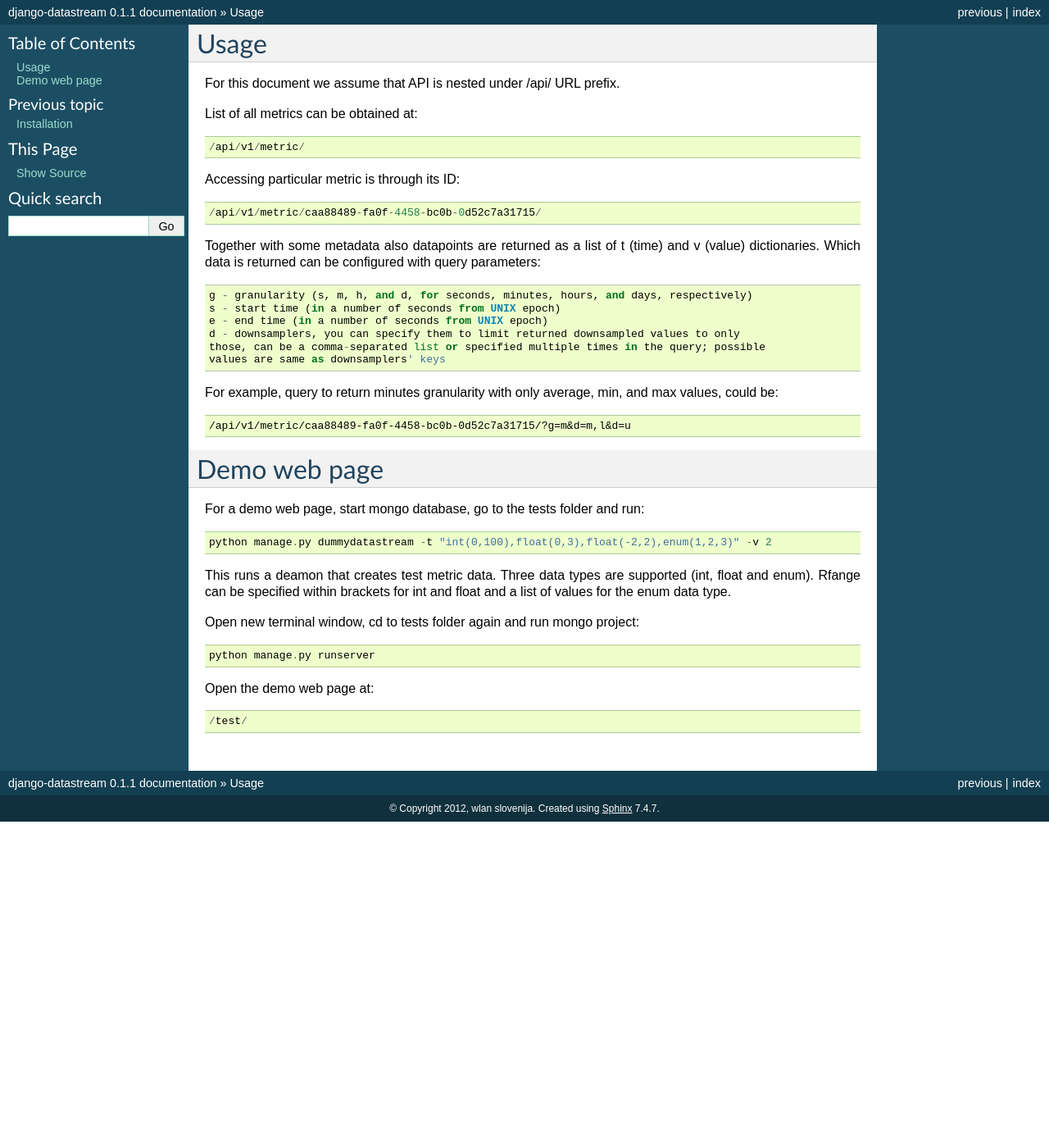
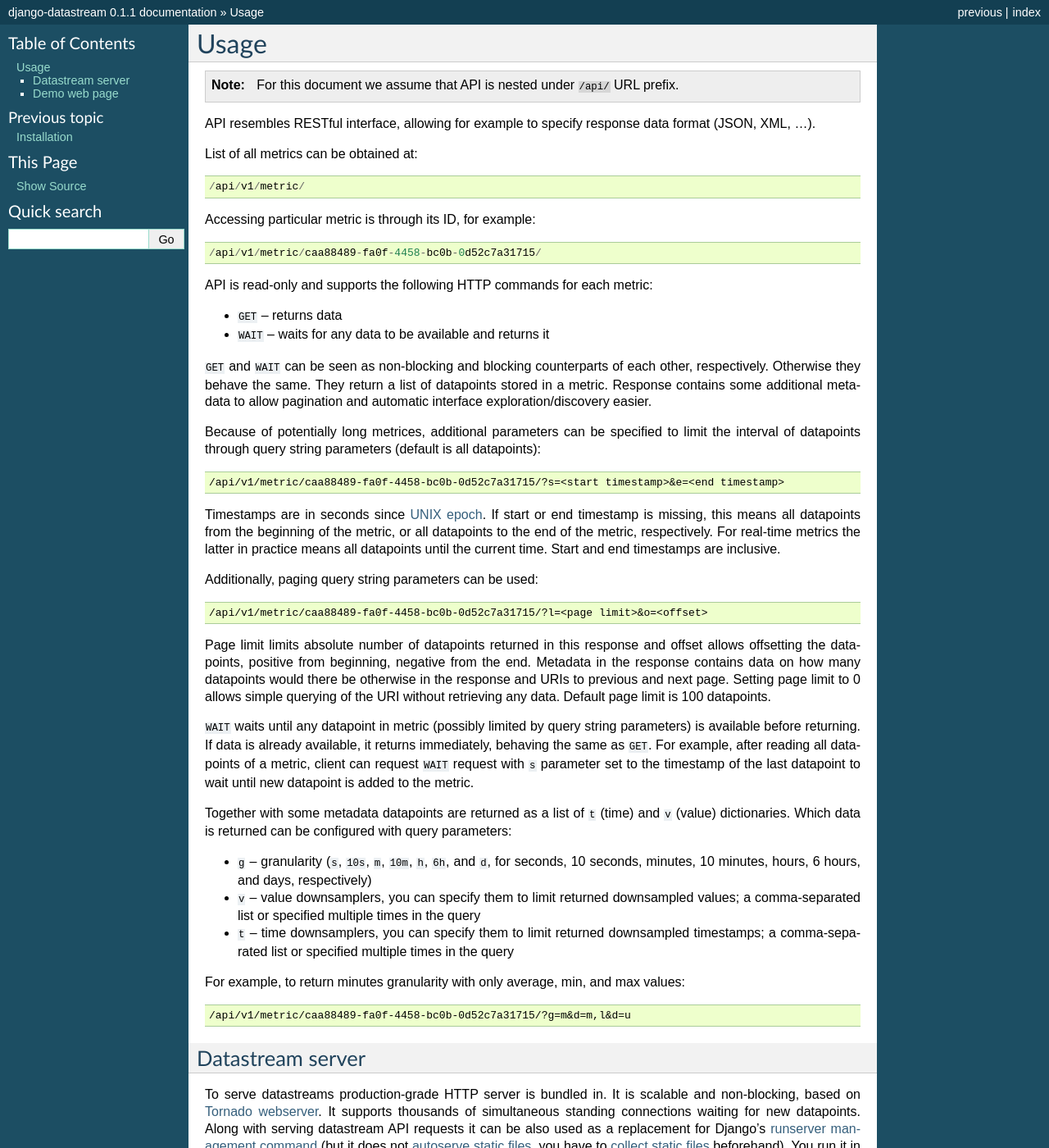
Before and after one commit to wlanslovenija/django-datastream, a Sphinx documentation site: the page built from docs/usage.rst, in a window 1280 px wide and 1400 px high. Shown: the whole window at 82% size. Built offline with Sphinx 7.4.7, drawn with Linux system fonts in a browser that asks for light colours; formulas are drawn with MathJax 3; some of the changed text lies outside the part shown.

Commit message:
Updated documentation.

```diff
--- a/docs/usage.rst
+++ b/docs/usage.rst
@@ -1,38 +1,93 @@
 Usage
 =====
 
-For this document we assume that API is nested under /api/ URL prefix.
+.. note::
+
+    For this document we assume that API is nested under ``/api/`` URL prefix.
+
+API resembles RESTful interface, allowing for example to specify response data format (JSON, XML, ...).
 
 List of all metrics can be obtained at::
 
     /api/v1/metric/
 
-Accessing particular metric is through its ID::
+Accessing particular metric is through its ID, for example::
 
     /api/v1/metric/caa88489-fa0f-4458-bc0b-0d52c7a31715/
 
-Together with some metadata also datapoints are returned as a list of
-t (time) and v (value) dictionaries. Which data is returned can be configured
-with query parameters::
+API is read-only and supports the following HTTP commands for each metric:
 
-    g - granularity (s, m, h, and d, for seconds, minutes, hours, and days, respectively)
-    s - start time (in a number of seconds from UNIX epoch)
-    e - end time (in a number of seconds from UNIX epoch)
-    d - downsamplers, you can specify them to limit returned downsampled values to only
-    those, can be a comma-separated list or specified multiple times in the query; possible
-    values are same as downsamplers' keys
+* ``GET`` -- returns data
+* ``WAIT`` -- waits for any data to be available and returns it
 
-For example, query to return minutes granularity with only average, min, and max values, could be::
+``GET`` and ``WAIT`` can be seen as non-blocking and blocking counterparts of each other, respectively.
+Otherwise they behave the same. They return a list of datapoints stored in a metric. Response contains
+some additional metadata to allow pagination and automatic interface exploration/discovery easier.
+
+Because of potentially long metrices, additional parameters can be specified to limit the interval of
+datapoints through query string parameters (default is all datapoints)::
+
+    /api/v1/metric/caa88489-fa0f-4458-bc0b-0d52c7a31715/?s=<start timestamp>&e=<end timestamp>
+
+Timestamps are in seconds since `UNIX epoch`_. If start or end timestamp is missing, this means all
+datapoints from the beginning of the metric, or all datapoints to the end of the metric, respectively.
+For real-time metrics the latter in practice means all datapoints until the current time. Start and end
+timestamps are inclusive.
+
+Additionally, paging query string parameters can be used::
+
+    /api/v1/metric/caa88489-fa0f-4458-bc0b-0d52c7a31715/?l=<page limit>&o=<offset>
+
+Page limit limits absolute number of datapoints returned in this response and offset allows offsetting the datapoints,
+positive from beginning, negative from the end. Metadata in the response contains data on how many datapoints would
+there be otherwise in the response and URIs to previous and next page. Setting page limit to 0 allows simple
+querying of the URI without retrieving any data. Default page limit is 100 datapoints.
+
+``WAIT`` waits until any datapoint in metric (possibly limited by query string parameters) is available before
+returning. If data is already available, it returns immediately, behaving the same as ``GET``. For example, after
+reading all datapoints of a metric, client can request ``WAIT`` request with ``s`` parameter set to the timestamp of the
+last datapoint to wait until new datapoint is added to the metric.
+
+Together with some metadata datapoints are returned as a list of ``t`` (time) and ``v`` (value) dictionaries.
+Which data is returned can be configured with query parameters:
+
+* ``g`` -- granularity (``s``, ``10s``, ``m``, ``10m``, ``h``, ``6h``, and ``d``, for seconds, 10 seconds, minutes,
+  10 minutes, hours, 6 hours, and days, respectively)
+* ``v`` -- value downsamplers, you can specify them to limit returned downsampled values; a comma-separated
+  list or specified multiple times in the query
+* ``t`` -- time downsamplers, you can specify them to limit returned downsampled timestamps; a comma-separated
+  list or specified multiple times in the query
+
+For example, to return minutes granularity with only average, min, and max values::
 
     /api/v1/metric/caa88489-fa0f-4458-bc0b-0d52c7a31715/?g=m&d=m,l&d=u
 
+.. _UNIX epoch: http://en.wikipedia.org/wiki/Unix_time
+
+Datastream server
+-----------------
+
+To serve datastreams production-grade HTTP server is bundled in. It is scalable and non-blocking, based on
+`Tornado webserver`_. It supports thousands of simultaneous standing connections waiting for new datapoints.
+Along with serving datastream API requests it can be also used as a replacement for Django's `runserver
+management command`_ (but it does not `autoserve static files`_, you have to `collect static files`_ beforehand).
+You run it in a similar way with::
+
+    ./manage.py rundataserver
+
+This is needed to support ``WAIT`` command. If you are not using it, you can serve Django in a standard way.
+
+.. _Tornado webserver: http://www.tornadoweb.org/
+.. _runserver management command: https://docs.djangoproject.com/en/dev/ref/django-admin/#runserver-port-or-address-port
+.. _autoserve static files: https://docs.djangoproject.com/en/dev/ref/contrib/staticfiles/#staticfiles-runserver
+.. _collect static files: https://docs.djangoproject.com/en/dev/ref/contrib/staticfiles/#django-admin-collectstatic
 
 Demo web page
-=============
+-------------
 
 For a demo web page, start mongo database, go to the tests folder and run::
 
-    python manage.py dummydatastream -t "int(0,100),float(0,3),float(-2,2),enum(1,2,3)" -v 2
+    ./manage.py dummydatastream -t "int(0,100),float(0,3),float(-2,2),enum(1,2,3)" -v 2
 
 This runs a deamon that creates test metric data. Three data types are supported
 (int, float and enum). Rfange can be specified within brackets for int and float and
@@ -40,8 +95,8 @@ a list of values for the enum data type.
 
 Open new terminal window, cd to tests folder again and run mongo project::
 
-    python manage.py runserver
+    ./manage.py rundataserver
 
-Open the demo web page at::
+Open the `demo web page`_.
 
-    /test/
+.. _demo web page: http://127.0.0.1:8000/
```
Also changed, not shown: 1 other file.
